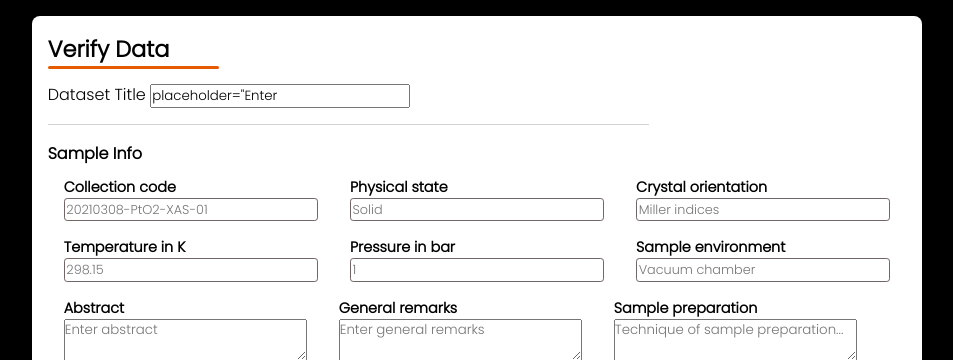
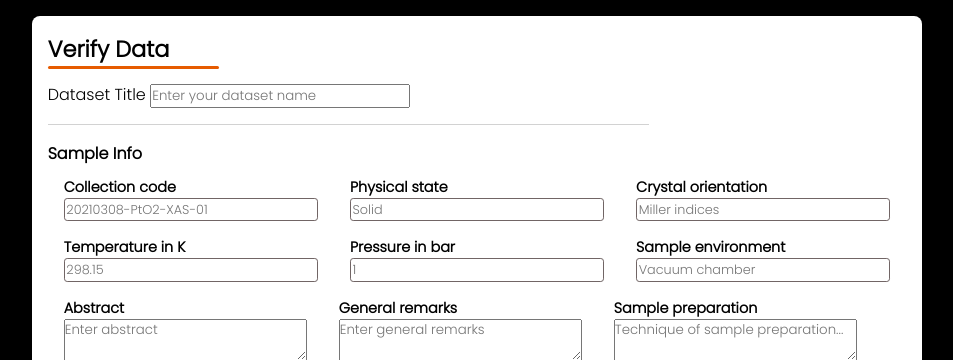
Before and after one commit to San-WierPa/xafsdb_webserver, a Django app: template xafsdb_web/templates/landing/verify.html in a window 1280 px wide. Shown: the top 360 px of the page, without its empty margins (163-1116 px from the left). Run offline with Django 4.2, Linux system fonts and the light colour scheme; the template is opened without the code that fills it, so the values that code supplies are empty.

Commit message:
fix dataset_name + required fields block submit

```diff
--- a/xafsdb_web/templates/landing/verify.html
+++ b/xafsdb_web/templates/landing/verify.html
@@ -109,6 +109,8 @@ a {
     text-decoration: none;
     color: white;
 }
+
+
 </style>
 
     {% block title %}
@@ -125,7 +127,7 @@ a {
                 {% csrf_token %}
                 <!--Sample info Section -->
                 <label for="name">
-                    Dataset Title   <input type="text" name="dataset_name" id="name" value={{decode_file_name}} placeholder="Enter your dataset name">
+                    Dataset Title   <input type="text" name="dataset_name" id="name" value="{{decode_file_name}}" placeholder="Enter your dataset name">
                 </label>
                 <hr>
                 <h4> Sample Info </h4>
@@ -185,6 +187,12 @@ a {
                             <p> Facility </p>
                             <input type="text" name="Facility" id="Facility" placeholder="Enter facility">
                         </label>
+                        {% if dictionary.Beamline %}
+                            <label for="Beamline">
+                                <p>Beamline</p>
+                                <input type="text" name="Beamline" id="Beamline" value="{{dictionary.Beamline}}">
+                            </label>
+                        {% else %}
                         <label for="Beamline" >
                             <p> Beamline </p>
                         <select  name='Beamline' id="Beamline">
@@ -385,6 +393,7 @@ a {
                             <option value="SSRL 9-3"  > SSRL 9-3</option>
                         </select>
                         </label>
+                        {% endif %}
                         <label for="Acq. mode">
                             <p> Acquistion mode </p>
                             <input type="text" name="Acq. mode" id="Acq. mode"
@@ -561,17 +570,17 @@ a {
                     <div class="three-details-item">
                         <label for="Owner group">
                             <p> Owner group </p>
-                            <input type="text" name="Owner group" id="Owner group" placeholder="Enter owner group">
+                            <input type="text" name="Owner group" id="Owner group" placeholder="Enter owner group" required>
                         </label>
                         <label for="Owner">
                             <p> Owner </p>
                             <input type="text" name="Owner" id="Owner"
-                                placeholder="Enter owner">
+                                placeholder="Enter owner" required>
                         </label>
                         <label for="Contact email">
                             <p> Contact email </p>
                             <input type="text" name="Contact email" id="Contact email"
-                                placeholder="Enter contact email">
+                                placeholder="Enter contact email" required>
                         </label>
                     </div>
 
```
